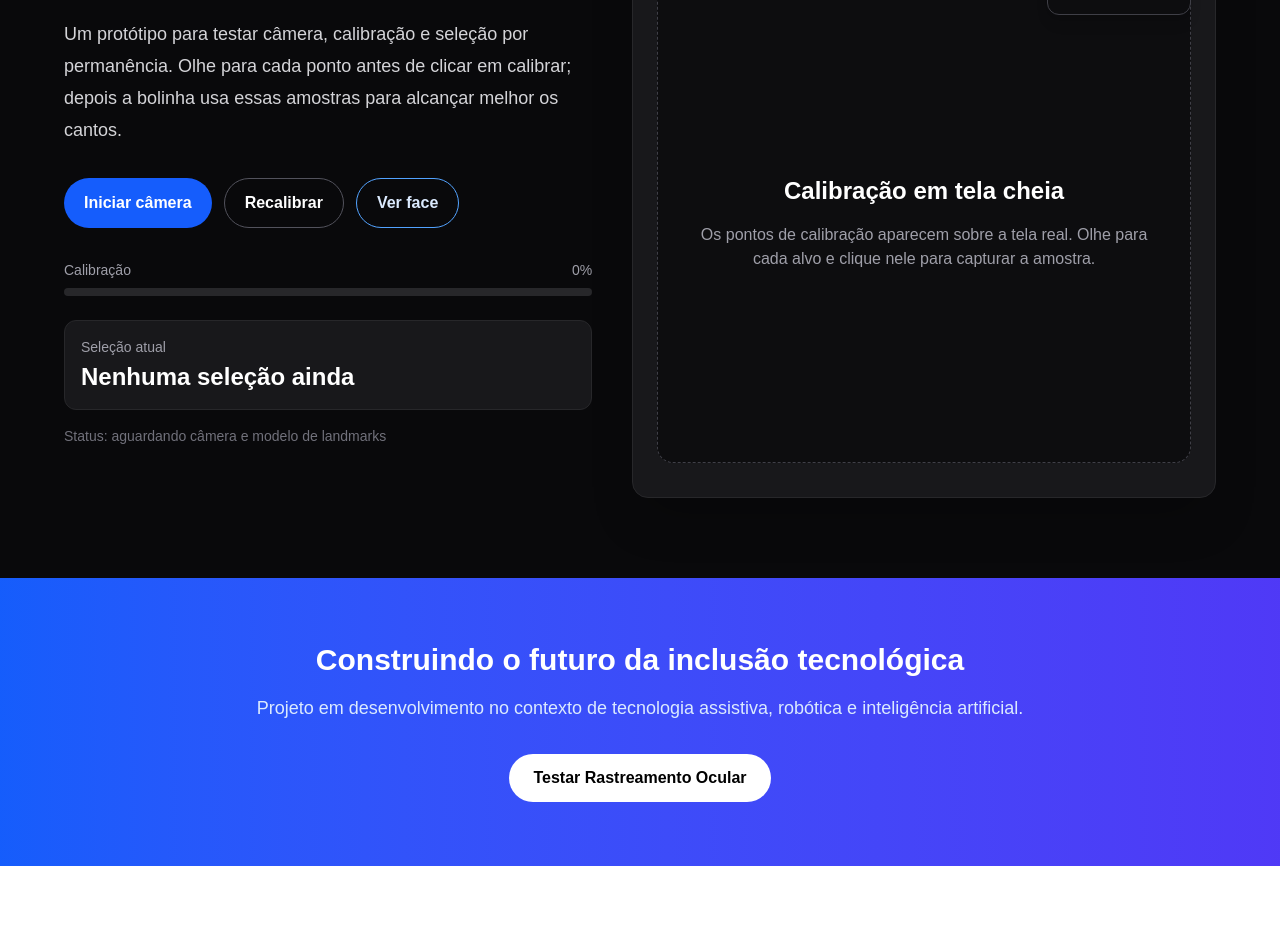
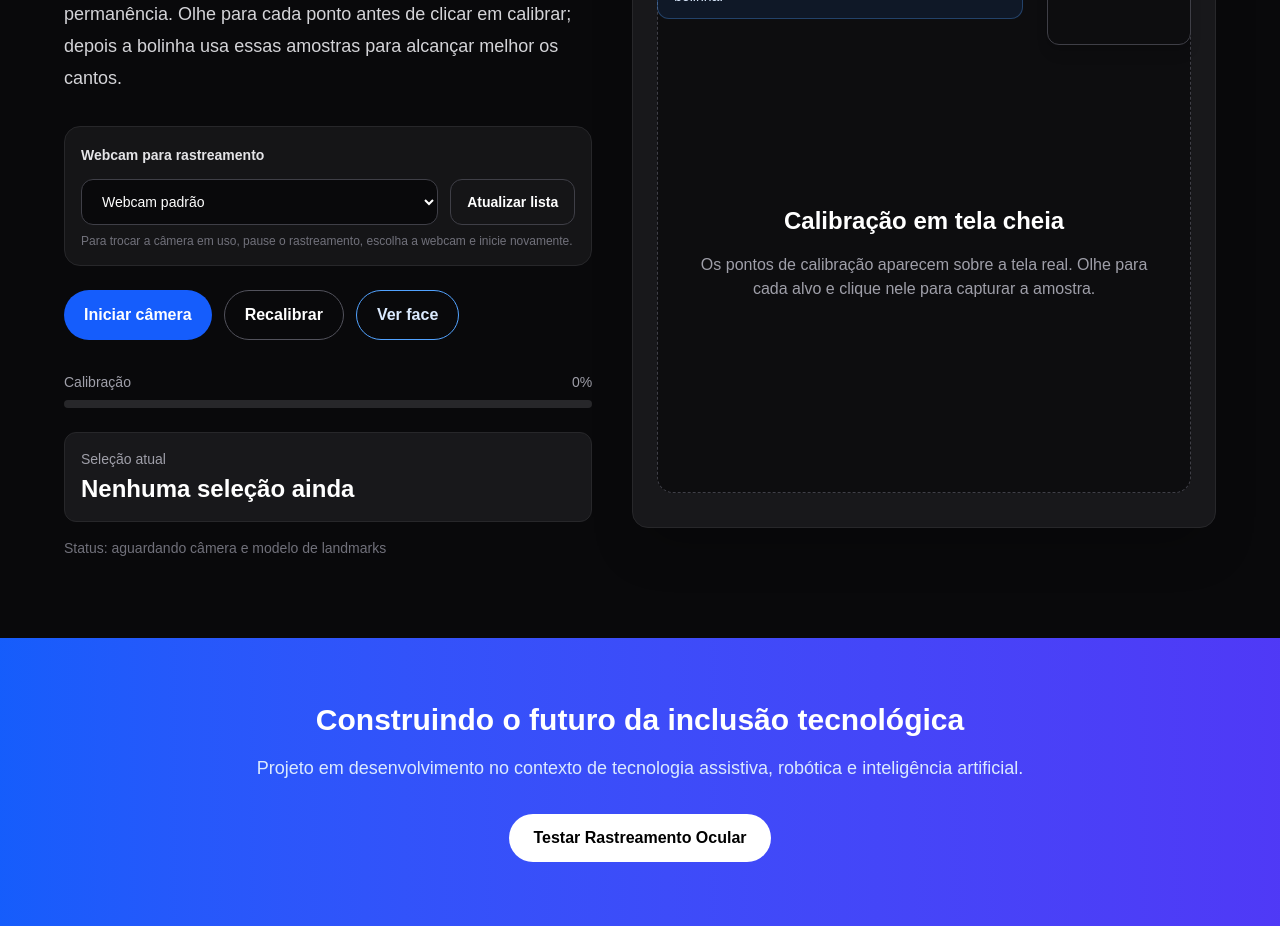
Before and after one commit to dougalex2000/test-doug, a Next.js app: page / in a window 1280 px wide. Shown: the part 1920-2846 px from the top of the page. Before the commit the page ends 2786 px from the top, so only its background shows below. Built offline with nearby package versions, Linux system fonts and the light colour scheme.

Commit message:
Add webcam selector for eye tracking

```diff
--- a/app/components/EyeTrackingDemo.tsx
+++ b/app/components/EyeTrackingDemo.tsx
@@ -353,6 +353,8 @@ export default function EyeTrackingDemo() {
   const [calibrationPreviewIndex, setCalibrationPreviewIndex] = useState(0);
   const [showCalibrationInstructions, setShowCalibrationInstructions] =
     useState(false);
+  const [videoDevices, setVideoDevices] = useState<MediaDeviceInfo[]>([]);
+  const [selectedDeviceId, setSelectedDeviceId] = useState("");
   const [lastError, setLastError] = useState("");
   const [landmarkerReady, setLandmarkerReady] = useState(false);
   const [activeOption, setActiveOption] = useState<string | null>(null);
@@ -421,6 +423,27 @@ export default function EyeTrackingDemo() {
       calibrationInstructionTimeoutRef.current = null;
     }, CALIBRATION_INSTRUCTIONS_MS);
   }, [finishCalibrationInstructions]);
+
+  const refreshVideoDevices = useCallback(async () => {
+    if (!navigator.mediaDevices?.enumerateDevices) {
+      return;
+    }
+
+    const devices = await navigator.mediaDevices.enumerateDevices();
+    const cameras = devices.filter((device) => device.kind === "videoinput");
+
+    setVideoDevices(cameras);
+    setSelectedDeviceId((currentDeviceId) => {
+      if (
+        currentDeviceId &&
+        cameras.some((camera) => camera.deviceId === currentDeviceId)
+      ) {
+        return currentDeviceId;
+      }
+
+      return cameras[0]?.deviceId ?? "";
+    });
+  }, []);
 
   const captureCalibrationPoint = useCallback((pointIndex: number) => {
     const point = calibrationPoints[pointIndex];
@@ -568,6 +591,22 @@ export default function EyeTrackingDemo() {
       stopTracking();
     };
   }, [stopTracking]);
+
+  useEffect(() => {
+    void refreshVideoDevices();
+
+    navigator.mediaDevices?.addEventListener?.(
+      "devicechange",
+      refreshVideoDevices,
+    );
+
+    return () => {
+      navigator.mediaDevices?.removeEventListener?.(
+        "devicechange",
+        refreshVideoDevices,
+      );
+    };
+  }, [refreshVideoDevices]);
 
   useEffect(() => {
     if (!debugMode || !debugVideoRef.current || !streamRef.current) {
@@ -727,11 +766,17 @@ export default function EyeTrackingDemo() {
       setLastError("");
 
       const stream = await navigator.mediaDevices.getUserMedia({
-        video: {
-          facingMode: "user",
-          width: { ideal: 640 },
-          height: { ideal: 480 },
-        },
+        video: selectedDeviceId
+          ? {
+              deviceId: { exact: selectedDeviceId },
+              width: { ideal: 640 },
+              height: { ideal: 480 },
+            }
+          : {
+              facingMode: "user",
+              width: { ideal: 640 },
+              height: { ideal: 480 },
+            },
         audio: false,
       });
 
@@ -747,6 +792,7 @@ export default function EyeTrackingDemo() {
       }
       await videoRef.current.play();
       await debugVideoRef.current?.play();
+      await refreshVideoDevices();
 
       const landmarker = await getFaceLandmarker();
 
@@ -763,7 +809,13 @@ export default function EyeTrackingDemo() {
       setLastError(getFriendlyCameraError(error));
       stopTracking();
     }
-  }, [startCalibrationInstructions, stopTracking, updateEstimatedPoint]);
+  }, [
+    refreshVideoDevices,
+    selectedDeviceId,
+    startCalibrationInstructions,
+    stopTracking,
+    updateEstimatedPoint,
+  ]);
 
   const resetCalibration = useCallback(() => {
     calibrationSamplesRef.current = [];
@@ -821,7 +873,47 @@ export default function EyeTrackingDemo() {
             a bolinha usa essas amostras para alcançar melhor os cantos.
           </p>
 
-          <div className="mt-8 flex flex-wrap gap-3">
+          <div className="mt-8 rounded-2xl border border-zinc-800 bg-zinc-900/80 p-4">
+            <label
+              htmlFor="camera-device"
+              className="text-sm font-semibold text-zinc-200"
+            >
+              Webcam para rastreamento
+            </label>
+            <div className="mt-3 flex flex-col gap-3 sm:flex-row">
+              <select
+                id="camera-device"
+                value={selectedDeviceId}
+                onChange={(event) => setSelectedDeviceId(event.target.value)}
+                disabled={status === "running" || status === "loading"}
+                className="min-w-0 flex-1 rounded-xl border border-zinc-700 bg-zinc-950 px-4 py-3 text-sm text-white outline-none transition focus:border-blue-400 disabled:cursor-not-allowed disabled:opacity-60"
+              >
+                {videoDevices.length ? (
+                  videoDevices.map((device, index) => (
+                    <option key={device.deviceId} value={device.deviceId}>
+                      {device.label || `Webcam ${index + 1}`}
+                    </option>
+                  ))
+                ) : (
+                  <option value="">Webcam padrão</option>
+                )}
+              </select>
+              <button
+                type="button"
+                onClick={() => void refreshVideoDevices()}
+                disabled={status === "loading"}
+                className="rounded-xl border border-zinc-700 px-4 py-3 text-sm font-semibold text-white transition hover:border-white disabled:cursor-wait disabled:opacity-60"
+              >
+                Atualizar lista
+              </button>
+            </div>
+            <p className="mt-2 text-xs text-zinc-500">
+              Para trocar a câmera em uso, pause o rastreamento, escolha a
+              webcam e inicie novamente.
+            </p>
+          </div>
+
+          <div className="mt-6 flex flex-wrap gap-3">
             {status === "running" ? (
               <button
                 type="button"
```
